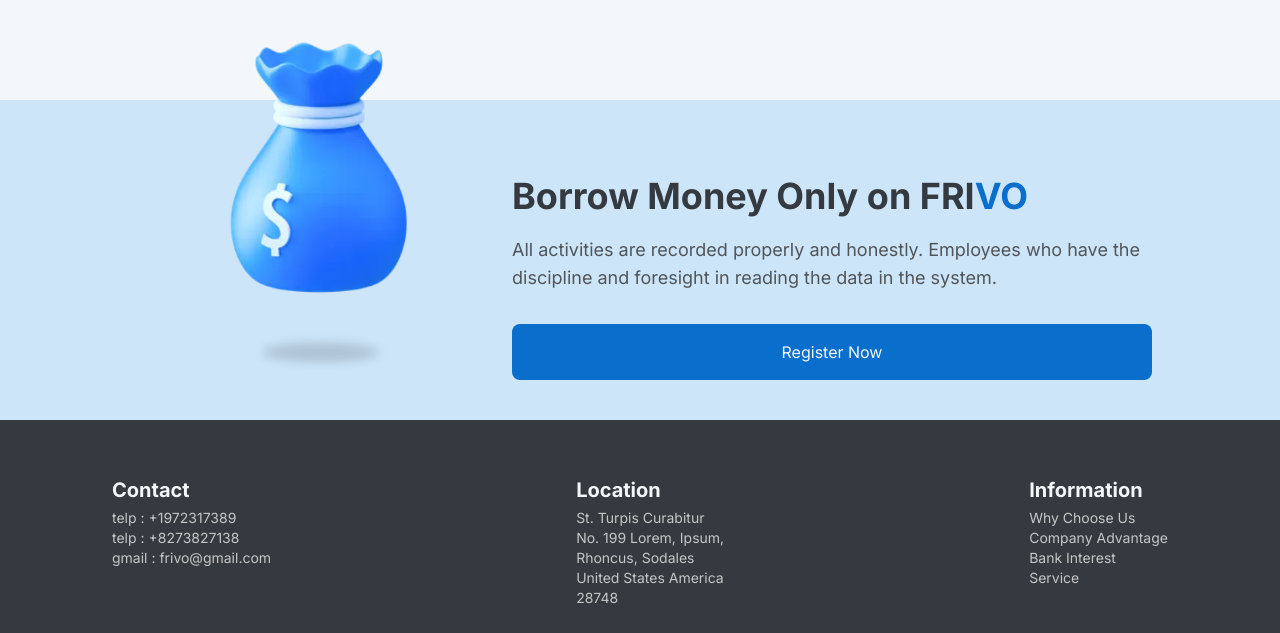
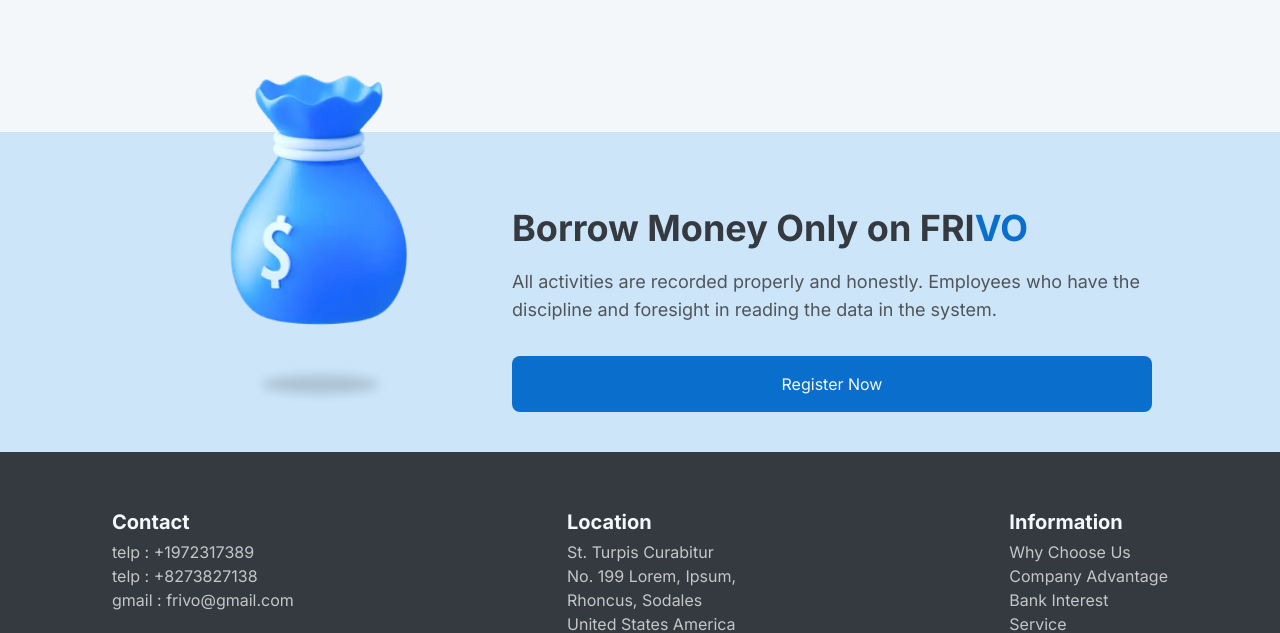
Before and after one commit to naufal-yafi/landing-page-frivo, a website: page index.html in a window 1280 px wide. Shown: the part 1704-2337 px from the top of the page. Drawn offline with Linux system fonts and the light colour scheme.

Commit message:
fix responsive

```diff
--- a/index.html
+++ b/index.html
@@ -81,7 +81,7 @@
     <section id="why-us" class="w-full px-3 lg:px-12 xl:px-28 mt-14 lg:mt-16 xl:mt-20">
         <article>
             <hgroup>
-                <h1 class="font-bold text-2xl lg:text-4xl text-center">Why Choose Us?</h1>
+                <h1 class="font-bold text-2xl lg:text-6xl md:text-4xl text-center">Why Choose Us?</h1>
                 <p class="mt-2 lg:mt-5 mb-5 lg:mb-8 text-neutral-800 text-sm lg:text-lg lg:text-center">By borrowing money from us, you can achieve your financial goals faster, because of our good service and ready to help
                 you at any time as well as a fast and easy lending process.</p>
             </hgroup>
@@ -126,7 +126,7 @@
         <img src="./assets/images/person/person-small.webp" alt="3D image person" width="250px" height="250px" class="lg:w-80" srcset="./assets/images/person/person-small.webp 300w, ./assets/images/person/person-medium.webp 768w, ./assets/images/person/person-large.webp 1280w">
         <div id="group" class="lg:w-1/2">
             <hgroup>
-                <h1 class="font-bold text-2xl lg:text-4xl text-center lg:text-start mt-4">Your Trust is Our Responsibility</h1>
+                <h1 class="font-bold text-2xl lg:text-5xl md:text-3xl text-center lg:text-start mt-4">Your Trust is Our Responsibility</h1>
                 <p class="mt-2 lg:mt-5 mb-5 lg:mb-8 text-neutral-800 text-sm lg:text-lg lg:text-start">By borrowing from us, you can easily achieve your financial goals, be it buying the goods you want, recouping unexpected
                 costs, or even investing your funds to get bigger profits</p>
             </hgroup>
@@ -137,10 +137,10 @@
     <section id="cta" class="w-full flex justify-center items-end mt-24 lg:mt-36">
         <div id="bg" class="w-full h-80 bg-blue-100"></div>
         <div id="group" class="absolute flex flex-col lg:flex-row lg:justify-center lg:items-end items-center mb-4 px-3 lg:px-0">
-            <img src="./assets/images/sack/sack-small.webp" alt="3D image sack" width="140px" height="140px" class="lg:w-96" srcset="./assets/images/sack/sack-small.webp 300w, ./assets/images/sack/sack-medium.webp 768w, ./assets/images/sack/sack-large.webp 1280w">
+            <img src="./assets/images/sack/sack-small.webp" alt="3D image sack" width="140px" height="140px" class="lg:w-96 md:w-44" srcset="./assets/images/sack/sack-small.webp 300w, ./assets/images/sack/sack-medium.webp 768w, ./assets/images/sack/sack-large.webp 1280w">
             <div id="group" class="lg:w-1/2 lg:mb-6">
                 <hgroup>
-                    <h1 class="font-bold text-2xl lg:text-4xl text-start lg:text-start mt-4 sm:text-center">Borrow Money Only on FRI<span class="text-blue-600">VO</span></h1>
+                    <h1 class="font-bold text-2xl lg:text-4xl md:text-3xl text-start lg:text-start mt-4 sm:text-center">Borrow Money Only on FRI<span class="text-blue-600">VO</span></h1>
                     <p class="mt-2 lg:mt-5 mb-5 lg:mb-8 text-neutral-800 text-sm lg:text-lg lg:text-start">All activities are recorded properly and honestly. Employees who have the discipline and foresight in reading the data in the system.</p>
                 </hgroup>
                 <button class="bg-blue-600 hover:bg-blue-500 text-neutral-50 w-full rounded-lg py-4" aria-label="click to register">Register Now</button>
@@ -151,38 +151,38 @@
     <footer class="w-full bg-neutral-900 text-neutral-50 px-3 py-5 lg:px-16 lg:py-14 xl:px-28">
         <div id="information-group" class="flex flex-col lg:flex-row gap-4 justify-center lg:justify-between">
             <section class="text-center lg:text-start">
-                <strong class="font-Inter font-bold text-base lg:text-xl">Contact</strong>
-                <ul class="font-Inter text-sm mt-1">
-                    <li class="cursor-pointer text-xs lg:text-sm text-neutral-100 hover:text-neutral-50">telp :
+                <strong class="font-Inter font-bold text-base md:text-xl">Contact</strong>
+                <ul class="font-Inter text-sm md:text-base mt-1">
+                    <li class="cursor-pointer text-neutral-100 hover:text-neutral-50">telp :
                         +1972317389</li>
-                    <li class="cursor-pointer text-xs lg:text-sm text-neutral-100 hover:text-neutral-50">telp :
+                    <li class="cursor-pointer text-neutral-100 hover:text-neutral-50">telp :
                         +8273827138</li>
-                    <li class="cursor-pointer text-xs lg:text-sm text-neutral-100 hover:text-neutral-50">gmail :
+                    <li class="cursor-pointer text-neutral-100 hover:text-neutral-50">gmail :
                         frivo@gmail.com</li>
                 </ul>
             </section>
             <section class="text-center lg:text-start">
-                <strong class="font-Inter font-bold text-base lg:text-xl">Location</strong>
-                <ul class="font-InterReguler text-sm mt-1">
-                    <li class="cursor-pointer text-xs lg:text-sm text-neutral-100 hover:text-neutral-50">St. Turpis
+                <strong class="font-Inter font-bold text-base md:text-xl">Location</strong>
+                <ul class="font-InterReguler text-sm md:text-base mt-1">
+                    <li class="cursor-pointer text-neutral-100 hover:text-neutral-50">St. Turpis
                         Curabitur<br>No. 199 Lorem, Ipsum,</li>
-                    <li class="cursor-pointer text-xs lg:text-sm text-neutral-100 hover:text-neutral-50">Rhoncus,
+                    <li class="cursor-pointer text-neutral-100 hover:text-neutral-50">Rhoncus,
                         Sodales</li>
-                    <li class="cursor-pointer text-xs lg:text-sm text-neutral-100 hover:text-neutral-50">United States
+                    <li class="cursor-pointer text-neutral-100 hover:text-neutral-50">United States
                         America</li>
-                    <li class="cursor-pointer text-xs lg:text-sm text-neutral-100 hover:text-neutral-50">28748</li>
+                    <li class="cursor-pointer text-neutral-100 hover:text-neutral-50">28748</li>
                 </ul>
             </section>
             <section class="text-center lg:text-start">
-                <strong class="font-Inter font-bold text-base lg:text-xl">Information</strong>
-                <ul class="font-Inter text-sm mt-1">
-                    <li class="cursor-pointer text-xs lg:text-sm text-neutral-100 hover:text-neutral-50"><a href="#">Why
+                <strong class="font-Inter font-bold text-base md:text-xl">Information</strong>
+                <ul class="font-Inter text-sm md:text-base mt-1">
+                    <li class="cursor-pointer text-neutral-100 hover:text-neutral-50"><a href="#">Why
                             Choose Us</a></li>
-                    <li class="cursor-pointer text-xs lg:text-sm text-neutral-100 hover:text-neutral-50"><a
+                    <li class="cursor-pointer text-neutral-100 hover:text-neutral-50"><a
                             href="#">Company Advantage</a></li>
-                    <li class="cursor-pointer text-xs lg:text-sm text-neutral-100 hover:text-neutral-50"><a
+                    <li class="cursor-pointer text-neutral-100 hover:text-neutral-50"><a
                             href="#">Bank Interest</a></li>
-                    <li class="cursor-pointer text-xs lg:text-sm text-neutral-100 hover:text-neutral-50"><a
+                    <li class="cursor-pointer text-neutral-100 hover:text-neutral-50"><a
                             href="#">Service</a></li>
                 </ul>
             </section>
@@ -191,7 +191,7 @@
         <div id="copyright" class="flex flex-col lg:flex-row gap-4 justify-center lg:justify-between mt-4 lg:mt-8">
             <hgroup class="text-center lg:text-start">
                 <h1 class="font-Inter font-bold text-2xl">FRI<span class="text-neutral-100">VO</span></h1>
-                <strong class="font-Inter font-bold text-xs text-neutral-100">@2022 All rights reserved. <span
+                <strong class="font-Inter font-bold text-xs md:text-sm text-neutral-100">@2022 All rights reserved. <span
                         class="text-neutral-50">Muhammad Naufal Yafi’</span></strong>
             </hgroup>
             <button
```
Also changed, not shown: assets/icons/arrow-left-circle.svg (added), build/style/output.css.
